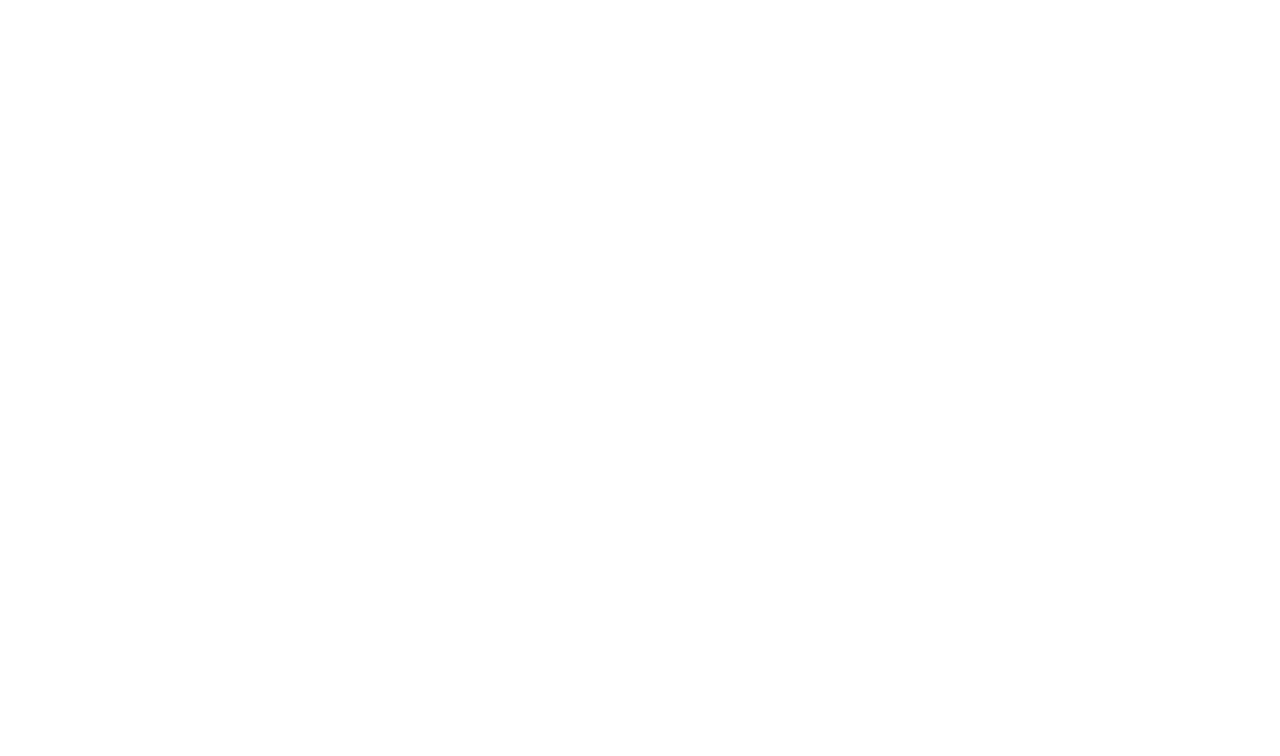
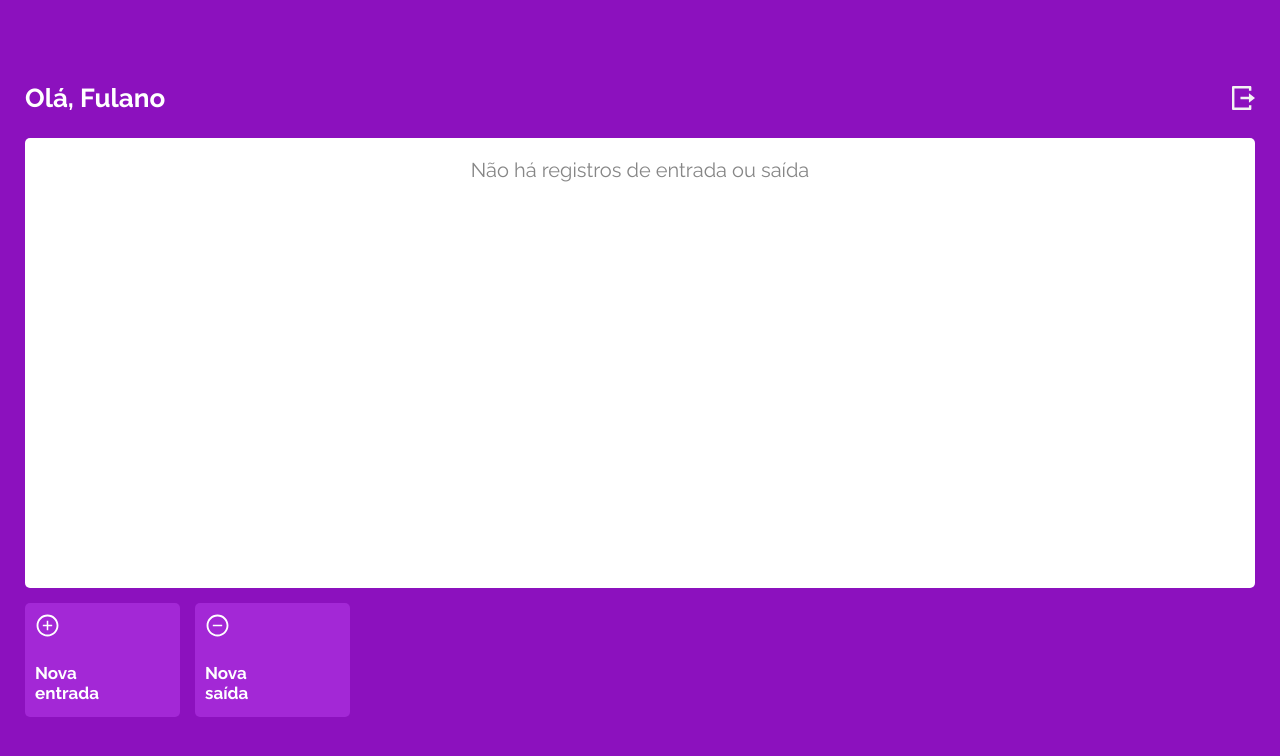
Before and after one commit to LeoSouzaNunes/my-wallet, a React (Create React App) app: page /home in a window 1280 px wide. Shown: the top 756 px of the page. Built offline with nearby package versions, Linux system fonts and the light colour scheme.

Commit message:
Add layout and routes partial behavior

```diff
--- a/src/App.js
+++ b/src/App.js
@@ -1,5 +1,5 @@
 import { BrowserRouter, Routes, Route } from "react-router-dom";
-import { Login, SignUp } from "./pages";
+import { Login, SignUp, Home, Deposit, Withdraw } from "./pages";
 
 export default function App() {
     return (
@@ -7,9 +7,9 @@
             <Routes>
                 <Route path="/login" element={<Login />} />
                 <Route path="/sign-up" element={<SignUp />} />
-                <Route path="/home" />
-                <Route path="/deposit" />
-                <Route path="/withdraw" />
+                <Route path="/home" element={<Home />} />
+                <Route path="/deposit" element={<Deposit />} />
+                <Route path="/withdraw" element={<Withdraw />} />
             </Routes>
         </BrowserRouter>
     );
--- /dev/null
+++ b/src/components/ButtonHome.js
@@ -0,0 +1,26 @@
+import styled from "styled-components";
+
+const ButtonHome = styled.div`
+    padding: 10px 10px;
+
+    display: flex;
+    flex-direction: column;
+    gap: 25px;
+
+    min-width: 155px;
+    min-height: 114px;
+    font-style: normal;
+    font-weight: bold;
+    font-size: 1.063rem;
+    line-height: 20px;
+
+    color: #ffffff;
+
+    background: #a328d6;
+    border-radius: 5px;
+    :hover {
+        cursor: pointer;
+    }
+`;
+
+export default ButtonHome;
--- a/src/components/Logout.js
+++ b/src/components/Logout.js
@@ -1,7 +1,13 @@
 import styled from "styled-components";
 
 const Logout = styled.img`
-    color: ${(props) => (props.clicked ? "#FF0000" : "#FFFFFF")};
+    filter: ${(props) =>
+        props.clicked
+            ? `invert(26%) sepia(95%) saturate(6116%) hue-rotate(354deg) brightness(95%) contrast(120%)`
+            : `invert(0%) sepia(98%) saturate(0%) hue-rotate(310deg) brightness(95%) contrast(102%)`};
+    :hover {
+        cursor: pointer;
+    }
 `;
 
 export default Logout;
--- /dev/null
+++ b/src/components/MainDisplay.js
@@ -0,0 +1,20 @@
+import styled from "styled-components";
+
+const MainDisplay = styled.main`
+    width: 100%;
+    min-height: 450px;
+
+    padding: 20px 10px;
+
+    font-style: normal;
+    font-weight: normal;
+    font-size: 1.25rem;
+    text-align: center;
+
+    color: #868686;
+
+    background: #ffffff;
+    border-radius: 5px;
+`;
+
+export default MainDisplay;
--- /dev/null
+++ b/src/components/Title.js
@@ -0,0 +1,11 @@
+import styled from "styled-components";
+
+const Title = styled.h1`
+    font-style: normal;
+    font-weight: bold;
+    font-size: 1.625rem;
+
+    color: #ffffff;
+`;
+
+export default Title;
--- a/src/components/index.js
+++ b/src/components/index.js
@@ -4,5 +4,18 @@
 import Form from "./Form";
 import LinkStyled from "./Link";
 import Logout from "./Logout";
+import Title from "./Title";
+import MainDisplay from "./MainDisplay";
+import ButtonHome from "./ButtonHome";
 
-export { Button, Input, Container, Form, LinkStyled, Logout };
+export {
+    Button,
+    Input,
+    Container,
+    Form,
+    LinkStyled,
+    Logout,
+    Title,
+    MainDisplay,
+    ButtonHome,
+};
--- /dev/null
+++ b/src/pages/deposit/Deposit.js
@@ -0,0 +1,26 @@
+import styled from "styled-components";
+import { Title, Input, Button, Form } from "../../components";
+
+export default function Deposit() {
+    return (
+        <Container>
+            <Title>Nova entrada</Title>
+            <Form>
+                <Input placeholder="Valor" type="text" />
+                <Input placeholder="Descrição" type="text" />
+                <Button>Salvar entrada</Button>
+            </Form>
+        </Container>
+    );
+}
+
+const Container = styled.div`
+    min-height: 100vh;
+    padding: 25px 25px;
+
+    display: flex;
+    flex-direction: column;
+    gap: 40px;
+
+    background-color: #8c11be;
+`;
--- /dev/null
+++ b/src/pages/home/Home.js
@@ -0,0 +1,76 @@
+import { Title, Logout, MainDisplay, ButtonHome } from "../../components";
+import styled from "styled-components";
+import logout from "../../assets/back.svg";
+import plus from "../../assets/plus.svg";
+import minus from "../../assets/minus.svg";
+import { useState } from "react";
+import { Link } from "react-router-dom";
+
+export default function Home() {
+    const [confirmLogout, setConfirmLogout] = useState(false);
+
+    return (
+        <Container>
+            <TopContent>
+                <Title>Olá, Fulano</Title>
+                <Logout
+                    onClick={() => setConfirmLogout(!confirmLogout)}
+                    clicked={confirmLogout}
+                    src={logout}
+                    alt="Logout icon"
+                />
+            </TopContent>
+            <MainDisplay>Não há registros de entrada ou saída</MainDisplay>
+            <BottomContent>
+                <Link to="/deposit">
+                    <ButtonHome>
+                        <img width={25} height={25} src={plus} alt="Icon add deposit" />
+                        Nova
+                        <br />
+                        entrada
+                    </ButtonHome>
+                </Link>
+                <Link to="/withdraw">
+                    <ButtonHome>
+                        <img width={25} height={25} src={minus} alt="Icon add withdraw" />
+                        Nova
+                        <br />
+                        saída
+                    </ButtonHome>
+                </Link>
+            </BottomContent>
+        </Container>
+    );
+}
+
+const TopContent = styled.div`
+    width: 100%;
+
+    padding-bottom: 10px;
+
+    display: flex;
+    align-items: center;
+    justify-content: space-between;
+`;
+
+const BottomContent = styled.div`
+    width: 100%;
+
+    display: flex;
+    align-items: center;
+    gap: 15px;
+`;
+
+const Container = styled.div`
+    height: 100vh;
+    padding: 15px 25px;
+
+    display: flex;
+    flex-direction: column;
+    align-items: center;
+    justify-content: center;
+
+    gap: 15px;
+
+    background-color: #8c11be;
+`;
--- a/src/pages/index.js
+++ b/src/pages/index.js
@@ -1,4 +1,6 @@
 import Login from "./login/Login";
 import SignUp from "./sign-up/SignUp";
-
-export { Login, SignUp };
+import Home from "./home/Home";
+import Withdraw from "./withdraw/Withdraw";
+import Deposit from "./deposit/Deposit";
+export { Login, SignUp, Home, Deposit, Withdraw };
--- /dev/null
+++ b/src/pages/withdraw/Withdraw.js
@@ -0,0 +1,26 @@
+import styled from "styled-components";
+import { Title, Input, Button, Form } from "../../components";
+
+export default function Withdraw() {
+    return (
+        <Container>
+            <Title>Nova saída</Title>
+            <Form>
+                <Input placeholder="Valor" type="text" />
+                <Input placeholder="Descrição" type="text" />
+                <Button>Salvar saída</Button>
+            </Form>
+        </Container>
+    );
+}
+
+const Container = styled.div`
+    min-height: 100vh;
+    padding: 25px 25px;
+
+    display: flex;
+    flex-direction: column;
+    gap: 40px;
+
+    background-color: #8c11be;
+`;
```
